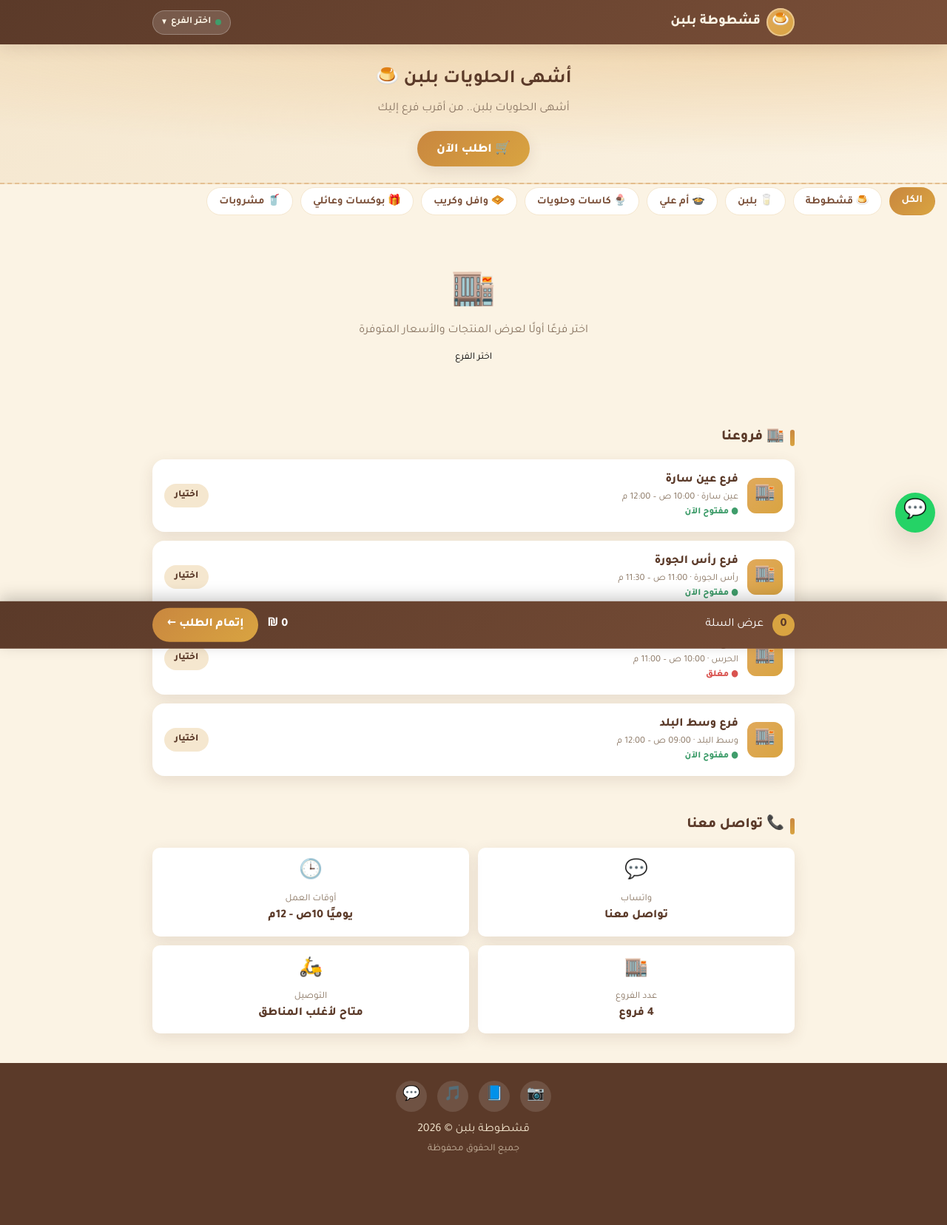
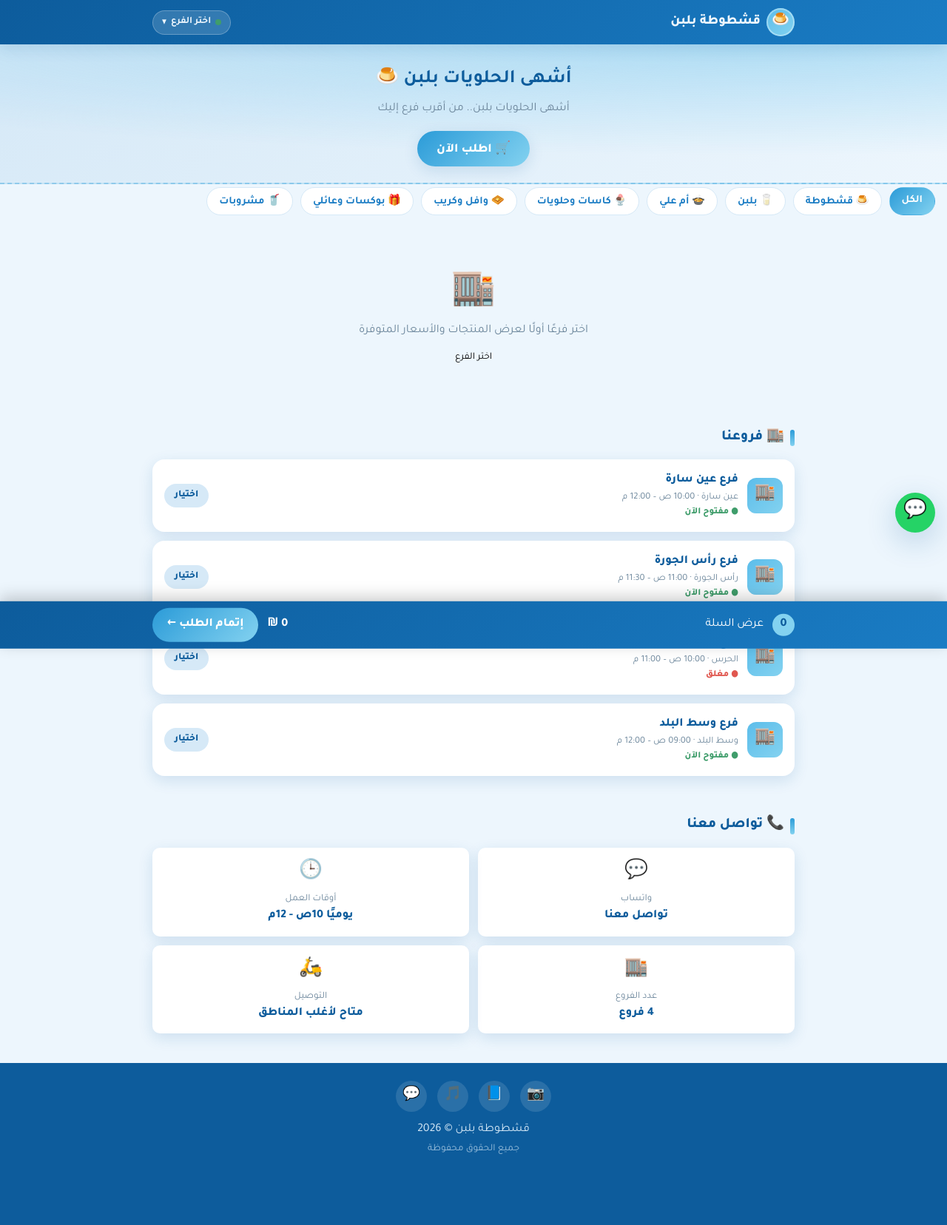
Before and after one commit to omardes2/ashtota.ps, a PHP site: page / in a window 1280 px wide. Shown: the whole page at 74% size. Run offline with PHP 8.4, Linux system fonts and the light colour scheme.

Commit message:
تحديث هوية الألوان إلى الأزرق مطابقةً لشعار قشطوطة بلبن
- لوحة ألوان زرقاء (أزرق اللبن) بدل البني/الكراميل
- تحديث theme-color و manifest وأيقونة التطبيق SVG
- تحديث خلفية الهيرو وحالة الخيار المحدد

Co-Authored-By: Claude Opus 4.8 <noreply@anthropic.com>
Claude-Session: https://claude.ai/code/session_01PcopWBCnByvWqFgSQ7enog

```diff
--- a/css/styles.css
+++ b/css/styles.css
@@ -4,21 +4,22 @@
    ============================================================ */
 
 :root {
-  --cream: #fbf3e4;
-  --cream-2: #f5e7cf;
-  --brown: #5b3a29;
-  --brown-2: #7a4f38;
-  --caramel: #c9873f;
-  --caramel-2: #e0a95c;
-  --gold: #d9a441;
-  --pink: #e26d8a;
+  /* لوحة ألوان مطابقة لشعار قشطوطة بلبن (أزرق اللبن) */
+  --cream: #edf6fd;      /* خلفية الصفحة – أزرق حليبي فاتح */
+  --cream-2: #d6e9f7;    /* حدود وعناصر ثانوية */
+  --brown: #0d5c9c;      /* الأزرق الأساسي للعلامة */
+  --brown-2: #1a7cc4;    /* أزرق متوسط للتدرّج */
+  --caramel: #2b9bd8;    /* أزرق لامع – الأسعار والأزرار */
+  --caramel-2: #5cbdea;  /* أزرق سماوي فاتح */
+  --gold: #83d2f0;       /* لمسة سماوية – نهاية تدرّج الأزرار */
+  --pink: #ef6b8a;       /* شارة "مميز" للتباين */
   --green: #3f9d6b;
-  --red: #d9534f;
-  --ink: #3a2b22;
-  --muted: #8a7663;
+  --red: #e0574f;
+  --ink: #103247;        /* نص رمادي مزرق داكن */
+  --muted: #6d879c;
   --white: #ffffff;
-  --shadow: 0 6px 20px rgba(91, 58, 41, 0.12);
-  --shadow-lg: 0 12px 40px rgba(91, 58, 41, 0.22);
+  --shadow: 0 6px 20px rgba(13, 92, 156, 0.14);
+  --shadow-lg: 0 12px 40px rgba(13, 92, 156, 0.24);
   --radius: 16px;
   --radius-sm: 10px;
   --max: 900px;
@@ -90,11 +91,11 @@ a { color: inherit; text-decoration: none; }
 /* ---------------------- الهيرو ---------------------- */
 .hero {
   background:
-    radial-gradient(120% 80% at 80% 0%, rgba(224,169,92,.35), transparent),
+    radial-gradient(120% 80% at 80% 0%, rgba(92,189,234,.40), transparent),
     linear-gradient(135deg, var(--cream-2), var(--cream));
   padding: 28px 0 22px;
   text-align: center;
-  border-bottom: 2px dashed rgba(201,135,63,.35);
+  border-bottom: 2px dashed rgba(43,155,216,.35);
 }
 .hero h1 { color: var(--brown); font-size: 1.6rem; margin-bottom: 6px; }
 .hero p { color: var(--muted); margin-bottom: 16px; }
@@ -292,7 +293,7 @@ a { color: inherit; text-decoration: none; }
   border: 1.5px solid var(--cream-2); border-radius: var(--radius-sm);
   padding: 10px 12px; margin-bottom: 8px; transition: border-color .15s;
 }
-.opt.selected { border-color: var(--caramel); background: #fff8ee; }
+.opt.selected { border-color: var(--caramel); background: #eaf6fe; }
 .opt .o-check {
   width: 22px; height: 22px; border-radius: 6px; border: 2px solid var(--cream-2);
   display: grid; place-items: center; flex: 0 0 auto; color: #fff; font-size: .8rem;
--- a/index.html
+++ b/index.html
@@ -3,7 +3,7 @@
 <head>
   <meta charset="UTF-8" />
   <meta name="viewport" content="width=device-width, initial-scale=1.0, maximum-scale=5.0" />
-  <meta name="theme-color" content="#5b3a29" />
+  <meta name="theme-color" content="#0d5c9c" />
   <meta name="description" content="قشطوطة بلبن - اطلب أشهى الحلويات بلبن أونلاين من أقرب فرع إليك في الخليل. توصيل سريع واستلام من الفرع." />
   <title>قشطوطة بلبن | اطلب أونلاين</title>
 
```
Also changed, not shown: icons/icon.svg, manifest.webmanifest.
